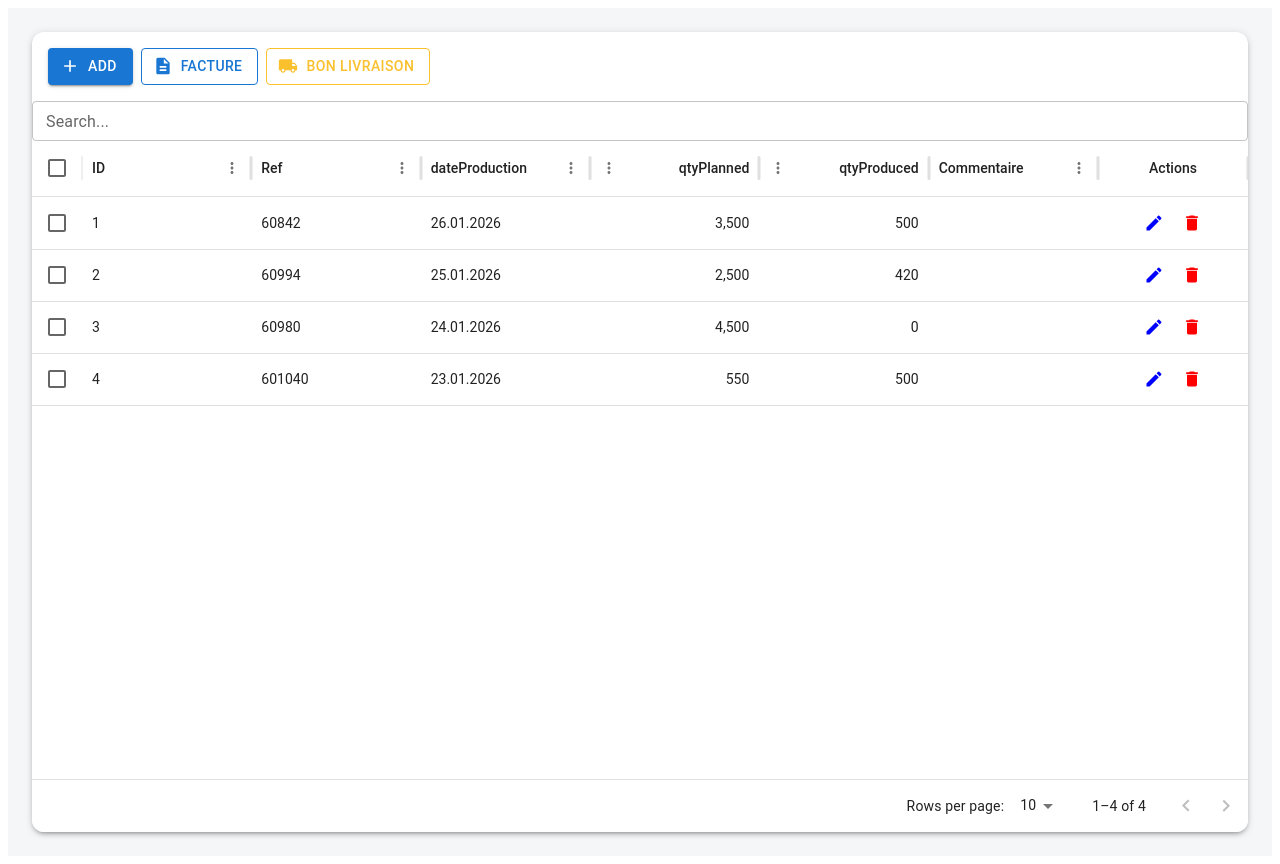
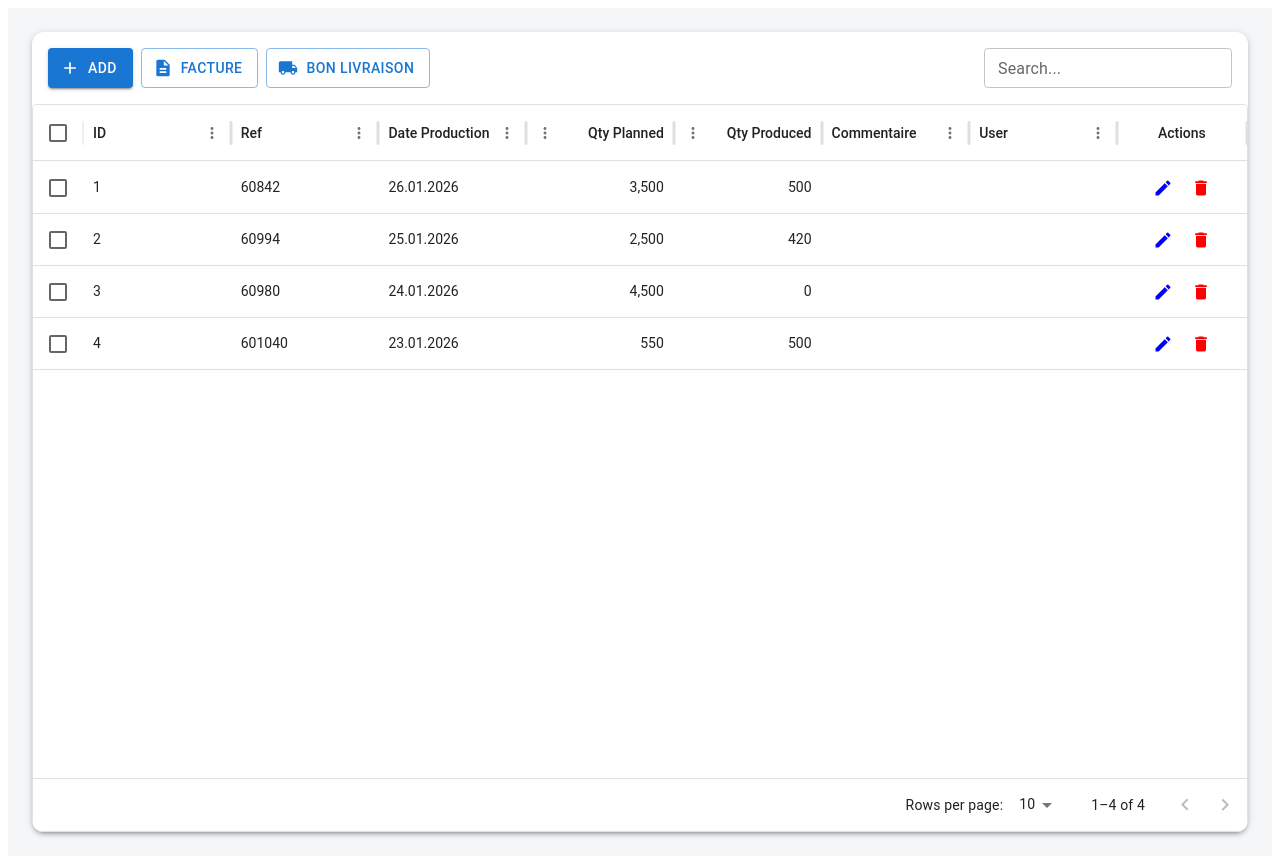
Before and after one commit to safwen-code/projects, a React (Vite) app in the folder CRM/: page /login in a window 1280 px wide. Both pictures are taken after a click on the button "SIGN IN". Built offline with nearby package versions, Linux system fonts and the light colour scheme.

Commit message:
update ui add date picker and select client

```diff
--- a/CRM/src/ui/Product.jsx
+++ b/CRM/src/ui/Product.jsx
@@ -19,6 +19,10 @@ import {
   LocalShipping,
 } from '@mui/icons-material'
 
+import { AdapterDayjs } from '@mui/x-date-pickers/AdapterDayjs'
+import { LocalizationProvider, DatePicker } from '@mui/x-date-pickers'
+import dayjs from 'dayjs'
+
 import { useAppDispatch, useAppSelector } from '../app/hooks'
 import { useNavigate } from 'react-router-dom'
 import {
@@ -27,10 +31,10 @@ import {
 } from '../Reducer/invoice/invoiceSlice'
 import {
   addProduct,
-  // updateProduct,
   deleteProduct,
   updateProduct,
 } from '../Reducer/products/productsSlice'
+
 const ProductGridMUI = () => {
   const theme = useTheme()
   const isMobile = useMediaQuery(theme.breakpoints.down('sm'))
@@ -39,15 +43,11 @@ const ProductGridMUI = () => {
   const dispatch = useAppDispatch()
   const navigate = useNavigate()
 
-  // const [rows, setRows] = useState(products)
-
   const [rowModesModel, setRowModesModel] = useState({})
-
   const [rowSelectionModel, setRowSelectionModel] = useState({
     type: 'include',
     ids: new Set(),
   })
-
   const [search, setSearch] = useState('')
 
   // 🔎 Search
@@ -57,14 +57,12 @@ const ProductGridMUI = () => {
     )
   }, [products, search])
 
-  // ✅ Update row
+  // ✅ UPDATE
   const processRowUpdate = (newRow) => {
-    // setRows((prev) => prev.map((row) => (row.id === newRow.id ? newRow : row)))
-    console.log('update')
+    dispatch(updateProduct(newRow))
     return newRow
   }
 
-  // 🔵 Edit
   const handleEditClick = (id) => () => {
     setRowModesModel((prev) => ({
       ...prev,
@@ -72,16 +70,13 @@ const ProductGridMUI = () => {
     }))
   }
 
-  // 💾 Save
   const handleSaveClick = (id) => () => {
     setRowModesModel((prev) => ({
       ...prev,
       [id]: { mode: GridRowModes.View },
     }))
-    dispatch(updateProduct(id, rowModesModel[id].data))
   }
 
-  // ❌ Cancel
   const handleCancelClick = (id) => () => {
     setRowModesModel((prev) => ({
       ...prev,
@@ -89,42 +84,72 @@ const ProductGridMUI = () => {
     }))
   }
 
-  // 🔴 Delete
   const handleDeleteClick = (id) => () => {
-    // setRows((prev) => prev.filter((row) => row.id !== id))
     dispatch(deleteProduct(id))
-    console.log('delete', id)
   }
 
   const columns = [
     { field: 'id', headerName: 'ID', flex: 1 },
+
     { field: 'ref', headerName: 'Ref', flex: 1, editable: true },
+
     {
       field: 'dateProduction',
-      headerName: 'dateProduction',
+      headerName: 'Date Production',
       flex: 1,
       editable: true,
+      renderEditCell: (params) => (
+        <DatePicker
+          value={params.value ? dayjs(params.value) : null}
+          onChange={(newValue) => {
+            params.api.setEditCellValue({
+              id: params.id,
+              field: 'dateProduction',
+              value: newValue ? newValue.format('DD.MM.YYYY') : '',
+            })
+          }}
+          slotProps={{ textField: { size: 'small' } }}
+        />
+      ),
     },
+
     {
       field: 'qtyPlanned',
-      headerName: 'qtyPlanned',
+      headerName: 'Qty Planned',
       flex: 1,
       editable: true,
       type: 'number',
     },
+
     {
       field: 'qtyProduced',
-      headerName: 'qtyProduced',
+      headerName: 'Qty Produced',
       flex: 1,
       editable: true,
       type: 'number',
     },
-    { field: 'com', headerName: 'Commentaire', flex: 1, editable: true },
+
+    {
+      field: 'com',
+      headerName: 'Commentaire',
+      flex: 1,
+      editable: true,
+    },
+
+    {
+      field: 'user',
+      headerName: 'User',
+      flex: 1,
+      editable: true,
+      type: 'singleSelect',
+      valueOptions: ['hfactory', 'sofime'],
+    },
+
     {
       field: 'actions',
       type: 'actions',
       headerName: 'Actions',
-      width: 150,
+      width: 130,
       getActions: ({ id }) => {
         const isInEditMode = rowModesModel[id]?.mode === GridRowModes.Edit
 
@@ -165,16 +190,18 @@ const ProductGridMUI = () => {
 
   const handleAdd = () => {
     const id = Date.now()
-    const newProduct = {
+
+    dispatch(
+      addProduct({
         id,
         ref: '',
         dateProduction: '',
         qtyPlanned: 0,
         qtyProduced: 0,
         com: '',
-    }
-
-    dispatch(addProduct(newProduct))
+        user: '',
+      }),
+    )
 
     setRowModesModel((prev) => ({
       ...prev,
@@ -185,10 +212,7 @@ const ProductGridMUI = () => {
   const handleExportFacture = () => {
     const selectedRows = products.filter((r) => rowSelectionModel.ids.has(r.id))
 
-    if (!selectedRows.length) {
-      alert('Select rows first')
-      return
-    }
+    if (!selectedRows.length) return alert('Select rows first')
 
     dispatch(setDocumentType('facture'))
     dispatch(setSelectedProducts(selectedRows))
@@ -198,10 +222,8 @@ const ProductGridMUI = () => {
   const handleExportLivraison = () => {
     const selectedRows = products.filter((r) => rowSelectionModel.ids.has(r.id))
 
-    if (!selectedRows.length) {
-      alert('Select rows first')
-      return
-    }
+    if (!selectedRows.length) return alert('Select rows first')
+
     dispatch(setDocumentType('livraison'))
     dispatch(setSelectedProducts(selectedRows))
     navigate('/invoice')
@@ -219,7 +241,6 @@ const ProductGridMUI = () => {
           overflow: 'hidden',
         }}
       >
-        {/* 🔵 Toolbar */}
         <Stack
           direction={isMobile ? 'column' : 'row'}
           spacing={2}
@@ -231,32 +252,21 @@ const ProductGridMUI = () => {
               Add
             </Button>
 
-            {/* 🔵 Facture */}
             <Button
               variant="outlined"
               startIcon={<Description />}
-              sx={{
-                borderColor: '#1976d2',
-                color: '#1976d2',
-              }}
               onClick={handleExportFacture}
             >
               Facture
             </Button>
 
-            {/* 🟡 Bon Livraison */}
             <Button
               variant="outlined"
               startIcon={<LocalShipping />}
-              sx={{
-                borderColor: '#fbc02d',
-                color: '#fbc02d',
-              }}
               onClick={handleExportLivraison}
             >
               Bon Livraison
             </Button>
-          </Stack>
           </Stack>
 
           <TextField
@@ -264,10 +274,10 @@ const ProductGridMUI = () => {
             label="Search..."
             value={search}
             onChange={(e) => setSearch(e.target.value)}
-          sx={{ minWidth: 250 }}
           />
+        </Stack>
 
-        {/* 🔴 DataGrid */}
+        <LocalizationProvider dateAdapter={AdapterDayjs}>
           <Box sx={{ flex: 1 }}>
             <DataGrid
               rows={filteredRows}
@@ -279,22 +289,16 @@ const ProductGridMUI = () => {
               onRowModesModelChange={setRowModesModel}
               processRowUpdate={processRowUpdate}
               rowSelectionModel={rowSelectionModel}
-            onRowSelectionModelChange={setRowSelectionModel}
+              onRowSelectionModelChange={(model) => setRowSelectionModel(model)}
               pageSizeOptions={[5, 10, 20]}
               initialState={{
                 pagination: {
                   paginationModel: { pageSize: 10, page: 0 },
                 },
               }}
-            sx={{
-              border: 'none',
-              '& .MuiDataGrid-columnHeaders': {
-                backgroundColor: '#f0f2f5',
-                fontWeight: 'bold',
-              },
-            }}
             />
           </Box>
+        </LocalizationProvider>
       </Paper>
     </Box>
   )
```
Lines whose indentation alone changed are shown as unchanged.
